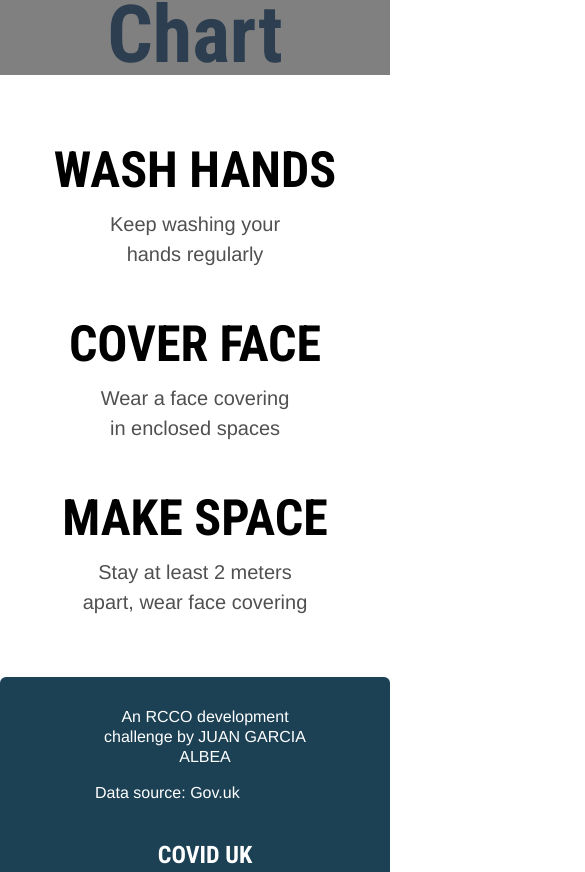
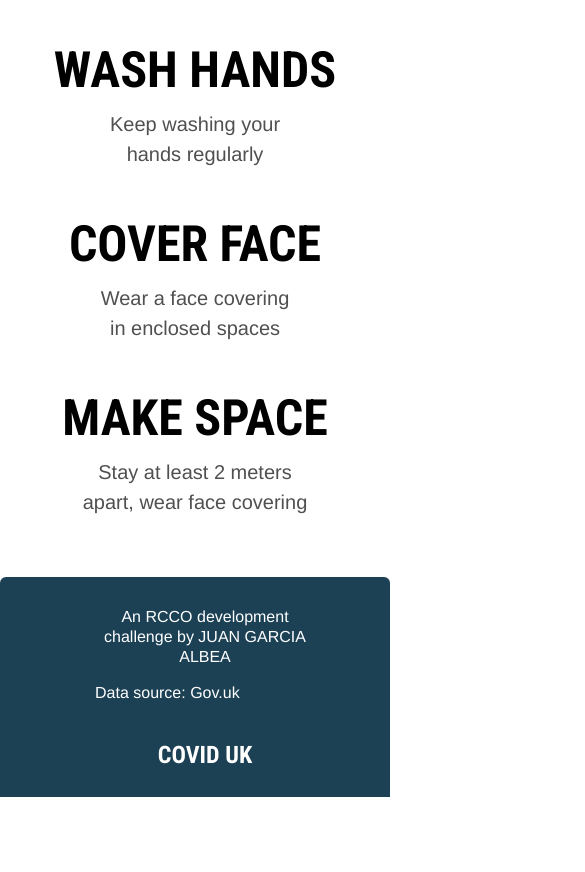
Before and after one commit to juangalbea/covid-uk-dashboard, a Vue app: page / in a window 390 px wide. Shown: the part 1125-1997 px from the top of the page, 585 px wide, since content can reach past the window. After the commit the page ends 1922 px from the top, so only its background shows below. Built offline with nearby package versions, Linux system fonts and the light colour scheme; no server answers.

Commit message:
remove overflow and fixed percentage

```diff
--- a/src/App.vue
+++ b/src/App.vue
@@ -50,6 +50,12 @@ export default {
 </script>
 
 <style>
+html, body {
+  margin: 0;
+  padding: 0;
+  overflow-x:hidden;
+  }
+
 h1 {
   font-size: 80px;
   font-family: "Roboto Condensed", sans-serif;
--- a/src/components/Chart.vue
+++ b/src/components/Chart.vue
@@ -13,5 +13,6 @@ export default {
 <style scoped>
 #chart {
   background-color: grey;
+  max-width: 100vw;
 }
 </style>
--- a/src/components/Content.vue
+++ b/src/components/Content.vue
@@ -2,7 +2,7 @@
   <div>
     <div v-bind="transmissions">
       <Data v-bind:transmissions="transmissions" />
-      <Chart />
+      <!-- <Chart /> -->
       <Rules />
     </div>
   </div>
@@ -10,14 +10,14 @@
 
 <script>
 import Data from "./Data";
-import Chart from "./Chart";
+// import Chart from "./Chart";
 import Rules from "./Rules";
 export default {
   name: "Content",
   props: ["transmissions"],
   components: {
     Data,
-    Chart,
+    // Chart,
     Rules,
   },
 };
--- a/src/components/Data.vue
+++ b/src/components/Data.vue
@@ -43,7 +43,7 @@ export default {
       return a > b ? 'Increase' : 'Decrease';
     },
     percentageChangedLastTwoDays(a,b) {
-      return Math.abs(Math.round(b * 100 / a - 100));
+      return Math.abs(Math.round((b - a) * 100 / b));
     },
     averageLastSevenDays() {
       return Math.round(this.transmissions.reduce((a,b) => (a + b),0) / this.transmissions.length);
--- a/src/components/Footer.vue
+++ b/src/components/Footer.vue
@@ -25,6 +25,7 @@ export default {
   padding-right: 75px;
   border-top-left-radius: 6px;
   border-top-right-radius: 6px;
+  max-width: 95vw;
 }
 
 #footer div {
@@ -43,17 +44,9 @@ export default {
 
 @media (max-width: 960px) {
   #footer {
-  display: flex;
   flex-direction: column;
   justify-content: space-evenly;
-  align-items: center;
-  color: white;
-  background-color: #1c4155;
   height: 220px;
-  padding-left: 95px;
-  padding-right: 75px;
-  border-top-left-radius: 6px;
-  border-top-right-radius: 6px;
 }
 
 #footer p {
--- a/src/components/Header.vue
+++ b/src/components/Header.vue
@@ -32,6 +32,7 @@ export default {
   background-position: center;
   height: 520px;
   color: white;
+  margin: 0;
 }
 
 #title {
@@ -60,10 +61,12 @@ h1 {
 @media (min-width: 960px) and (max-width: 1200px) {
   #header {
     max-width: 100vw;
+    width: 100vw;
   }
 
   #title {
-    margin-left: 200px;
+    margin-left: 100px;
+    max-width: 60vw;
   }
 }
 
@@ -95,6 +98,7 @@ h1 {
   justify-content: center;
   width: 866px;
   margin: 167px;
+  max-width: 80vw;
 }
 }
 </style>
```
